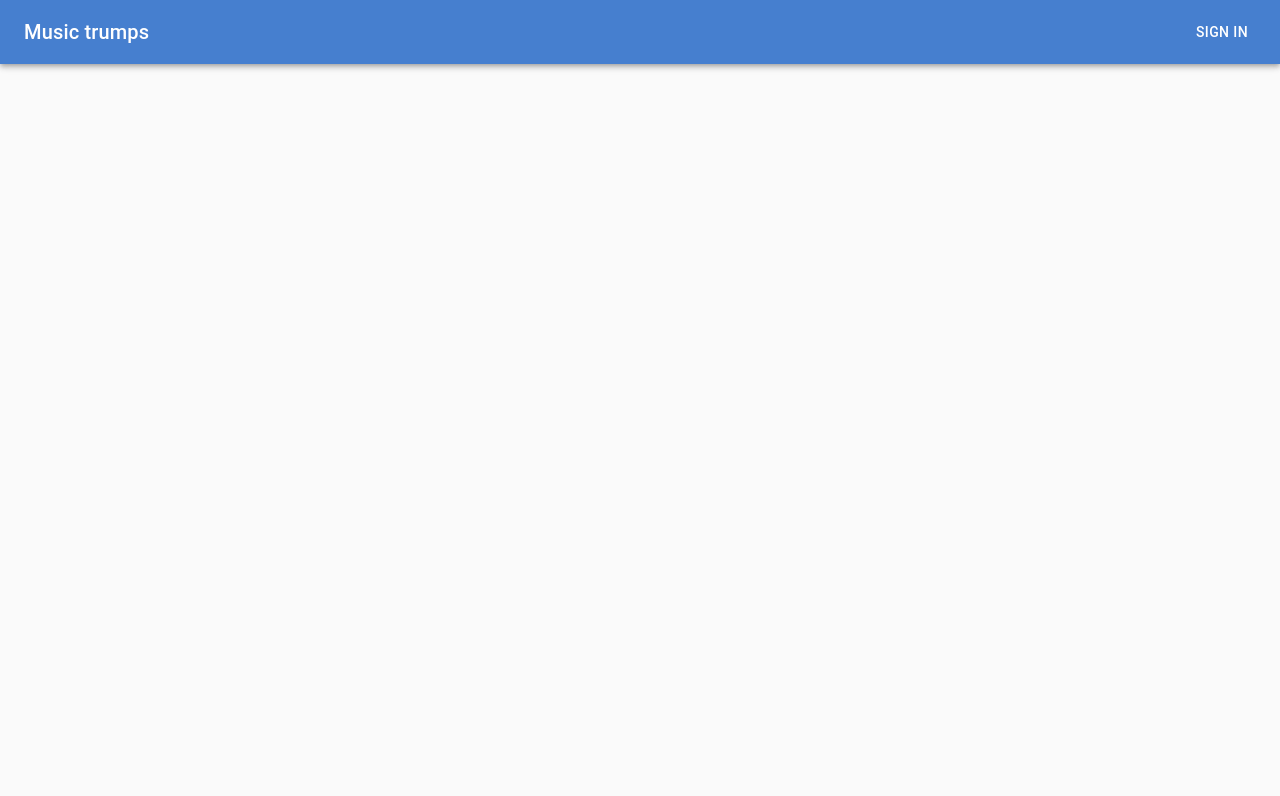
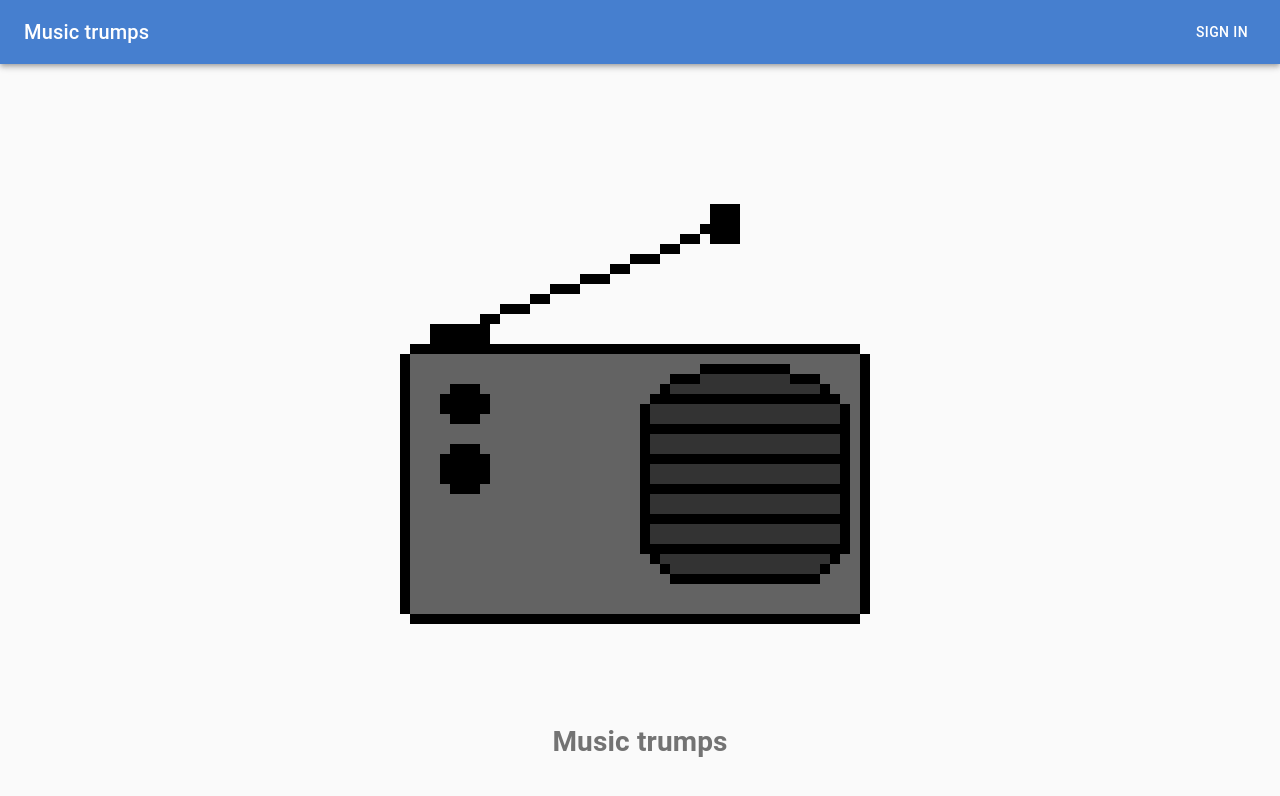
Before and after one commit to thiagosanches/music-trumps-front-end, a React (Create React App) app: page /Home in a window 1280 px wide. Shown: the top 796 px of the page. Built offline with nearby package versions, Linux system fonts and the light colour scheme; no server answers.

Commit message:
add /home route; load home page image

```diff
--- a/package.json
+++ b/package.json
@@ -1,6 +1,6 @@
 {
   "name": "music-trumps-web",
-  "homepage": "https://musictrumps.github.io/music-trumps-front-end/",
+  "homepage": "https://musictrumps.github.io/music-trumps-front-end",
   "version": "0.1.0",
   "private": true,
   "dependencies": {
@@ -22,7 +22,6 @@
     "test": "react-scripts test",
     "eject": "react-scripts eject",
     "lint": "eslint .",
-    "predeploy": "npm run build",
     "deploy": "gh-pages -d build"
   },
   "eslintConfig": {
--- a/src/Home/HomeView.jsx
+++ b/src/Home/HomeView.jsx
@@ -1,6 +1,7 @@
 import React from 'react';
 import {Grid, Container} from '@material-ui/core';
 import {makeStyles} from '@material-ui/core/styles';
+import radioImage from '../images/radio.png';
 const useStyles = makeStyles((theme) => ({
   center: {
     padding: theme.spacing(2),
@@ -19,7 +20,7 @@ const HomeView = () => {
       <Grid container spacing={3} className={[classes.center, classes.firstRow]}>
         <Grid item xs></Grid>
         <Grid item xs>
-          <img src="images/radio.png" alt="logo" />
+          <img src={radioImage} alt="logo" />
         </Grid>
         <Grid item xs></Grid>
       </Grid>
--- a/src/Routes/AppRoutes.js
+++ b/src/Routes/AppRoutes.js
@@ -1,10 +1,13 @@
 import React from 'react';
-import {Switch, Route} from 'react-router-dom';
+import {Switch, Route, Redirect} from 'react-router-dom';
 import HomeView from '../Home/HomeView';
 import SignInView from '../SignIn/SignInView';
 const Routes = () => (
   <Switch>
-    <Route exact path="/" component={HomeView} />
+    <Route exact path="/">
+      <Redirect to="/Home" />
+    </Route>
+    <Route path="/Home" component={HomeView} />
     <Route path="/SignIn" component={SignInView} />
   </Switch>
 );
```
Also changed, not shown: src/images/radio.png (added).
